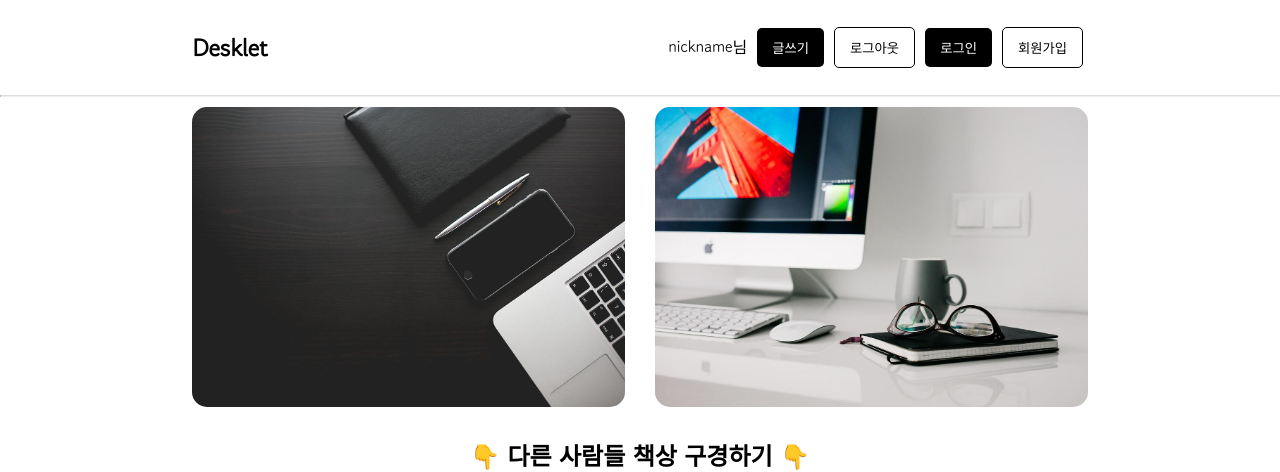
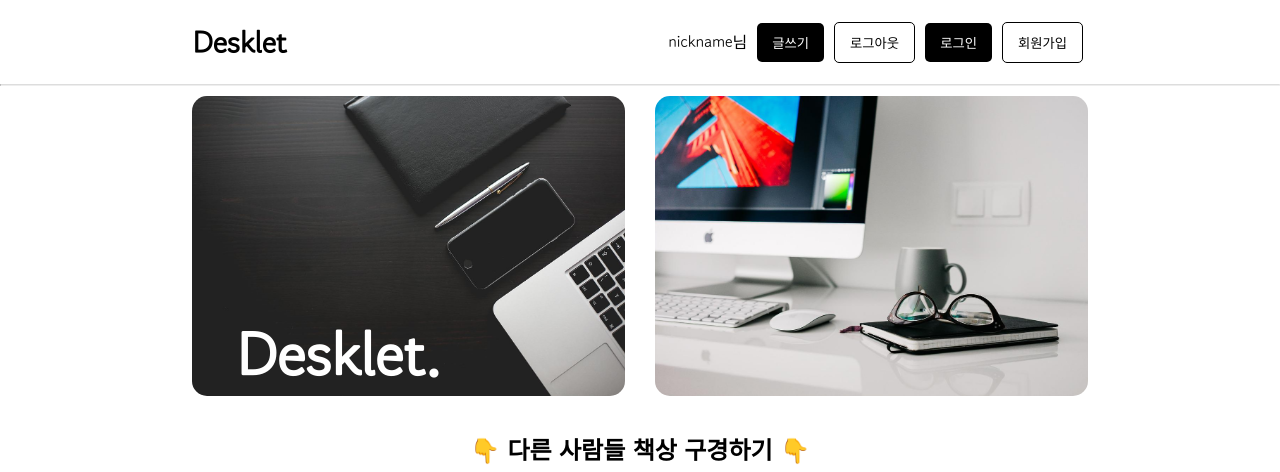
Before and after one commit to nujeyh/Desklet, a React (Create React App) app in the folder frontend/: page / in a window 1280 px wide. Shown: the top 472 px of the page. Built offline with nearby package versions, Linux system fonts and the light colour scheme; no server answers; a web font is replaced by a local one.

Commit message:
CSS 수정

```diff
--- a/frontend/src/components/Header.js
+++ b/frontend/src/components/Header.js
@@ -26,7 +26,7 @@
     <>
       <MainBody>
         <HeaderWrap>
-          <h2 onClick={() => navigate("/")}>Desklet</h2>
+          <div onClick={() => navigate("/")}>Desklet</div>
           {isLogin ? (
             <nav>
               <span>{"nickname"}님</span>
@@ -52,6 +52,7 @@
   display: flex;
   flex-direction: row;
   justify-content: space-between;
+  padding: 10px 0;
 
   nav {
     margin: auto 0;
@@ -59,6 +60,11 @@
   span {
     margin-right: 5px;
   }
+  div {
+    font-size: 30px;
+    font-weight: bold;
+    cursor: pointer;
+  }
 `;
 
 export default Header;
--- a/frontend/src/pages/Main.js
+++ b/frontend/src/pages/Main.js
@@ -1,19 +1,21 @@
 import React, { useEffect } from "react";
 import { useSelector, useDispatch } from "react-redux";
-import styled from "styled-components";
+import styled, { css } from "styled-components";
 
 import PostCard from "../components/PostCard";
 import { getPostListDB } from "../redux/modules/post";
 
+// style
 import { MainBody } from "../elements/commonStyle";
-// import Img from "./images/black_desk.jpg";
 
+// 메인 페이지
 const Main = () => {
   const mainImg = "/images/black_desk.jpg";
   const subImg = "/images/white_desk.jpg";
 
   const postList = useSelector((state) => state.post.postList);
   const dispatch = useDispatch();
+
   useEffect(() => {
     dispatch(getPostListDB());
   }, [dispatch]);
@@ -21,16 +23,16 @@
   return (
     <MainBody>
       <MainGrid>
-        {/* <MainImgWrap> */}
-        <MainImg src={mainImg} />
-        {/* <div></div> */}
-        {/* </MainImgWrap> */}
+        <TopWrap>
+          <MainImgText>Desklet.</MainImgText>
+          <MainImg src={mainImg} />
+        </TopWrap>
         <SubImg src={subImg} />
-        <div style={{ height: "30px", gridColumn: "1/-1" }}>
+        <MidWrap>
           <h2>👇 다른 사람들 책상 구경하기 👇</h2>
-        </div>
+        </MidWrap>
         {postList.map((post) => {
-          return <PostCard post={post} key={post.createdAt} />;
+          return <PostCard post={post} key={post._id} />;
         })}
       </MainGrid>
     </MainBody>
@@ -41,29 +43,41 @@
   display: grid;
   grid-template-columns: repeat(auto-fill, minmax(280px, 1fr));
   grid-gap: 30px;
+`;
+
+const TopWrap = styled.div`
+  position: relative;
+  grid-column: 1/-2;
+`;
+const MainImgText = styled.div`
+  position: absolute;
+  top: 70%;
+  left: 10%;
+  color: white;
+  font-size: 60px;
+  font-weight: bold;
+`;
+const ImgCover = css`
+  width: 100%;
+  height: 300px;
+  object-fit: cover;
+  border-radius: 15px;
+`;
+const MainImg = styled.img`
+  ${ImgCover}
+`;
+const SubImg = styled.img`
+  ${ImgCover}
+  grid-column: -2/-1;
+`;
+
+const MidWrap = styled.div`
+  height: 30px;
+  grid-column: 1/-1;
   h2 {
     text-align: center;
     margin: auto 0;
   }
 `;
 
-const MainImgWrap = styled.div`
-  position: relative;
-`;
-
-const MainImg = styled.img`
-  width: 100%;
-  height: 300px;
-  grid-column: 1/-2;
-  object-fit: cover;
-  border-radius: 15px;
-`;
-const SubImg = styled.img`
-  width: 100%;
-  height: 300px;
-  grid-column: -2/-1;
-  object-fit: cover;
-  border-radius: 15px;
-`;
-
 export default Main;
```
